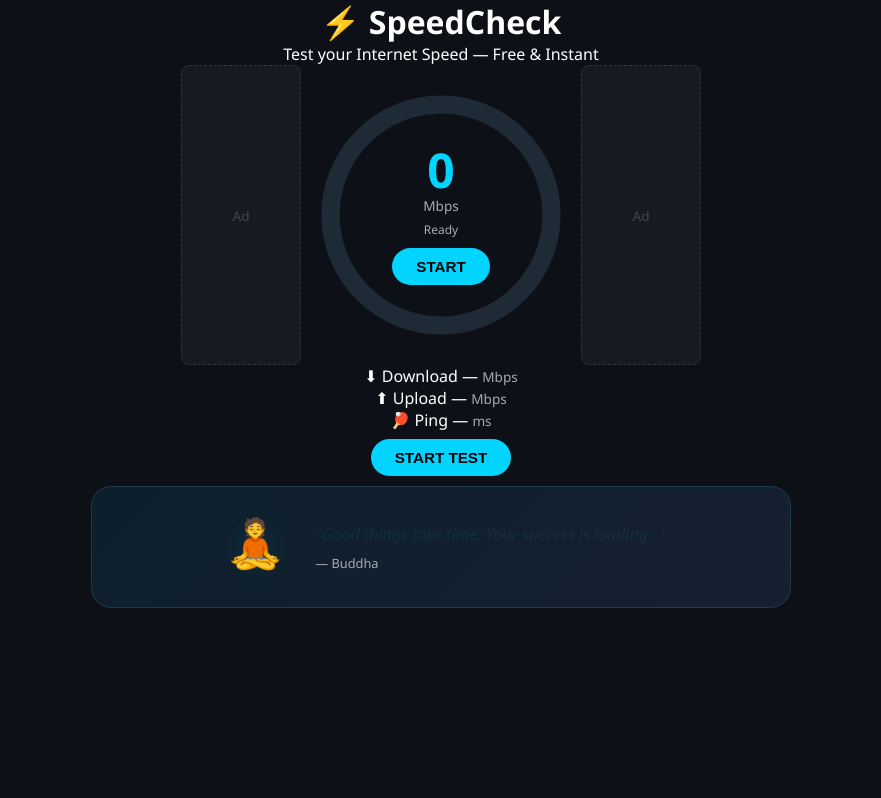
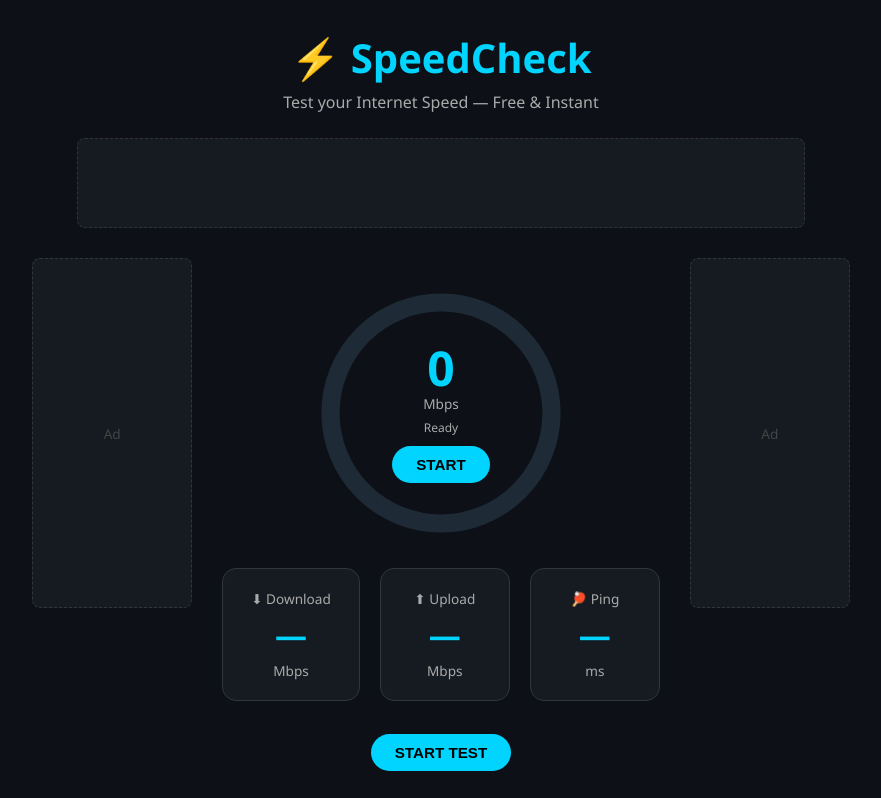
Before and after one commit to jyothi123elia/speedtest, a website: page public/index.html in a window 1280 px wide. Shown: the top 798 px of the page, without its empty margins (199-1080 px from the left). Drawn offline with Linux system fonts and the light colour scheme.

Commit message:
complete style update

```diff
--- a/public/style.css
+++ b/public/style.css
@@ -1,12 +1,73 @@
 * { margin: 0; padding: 0; box-sizing: border-box; }
+
 body {
   font-family: 'Segoe UI', sans-serif;
   background: #0d1117;
-  color: #fff;
+  color: #ffffff;
   text-align: center;
   min-height: 100vh;
 }
-.gauge-container { margin: 20px auto; display: flex; justify-content: center; }
+
+header { padding: 30px 20px 10px; }
+header h1 { font-size: 2.5rem; color: #00d4ff; }
+header p  { color: #aaaaaa; margin-top: 6px; }
+
+.ad-slot {
+  margin: 15px auto;
+  max-width: 728px;
+  min-height: 90px;
+  background: #161b22;
+  border: 1px dashed #333;
+  border-radius: 8px;
+  display: flex;
+  align-items: center;
+  justify-content: center;
+  color: #444;
+  font-size: 0.85rem;
+}
+
+.page-layout {
+  display: flex;
+  justify-content: center;
+  align-items: flex-start;
+  gap: 10px;
+  width: 100%;
+  max-width: 1200px;
+  margin: 0 auto;
+}
+
+.ad-sidebar {
+  width: 160px;
+  flex-shrink: 0;
+  position: sticky;
+  top: 20px;
+}
+
+.ad-slot.vertical {
+  width: 160px;
+  min-height: 350px;
+  max-height: 350px;
+  background: #161b22;
+  border: 1px dashed #30363d;
+  border-radius: 8px;
+  display: flex;
+  align-items: center;
+  justify-content: center;
+  color: #444;
+  font-size: 0.85rem;
+}
+
+@media (max-width: 900px) {
+  .ad-sidebar { display: none; }
+}
+
+main { padding: 20px; }
+
+.gauge-container {
+  margin: 20px auto;
+  display: flex;
+  justify-content: center;
+}
 
 .gauge-wrapper {
   position: relative;
@@ -98,6 +159,37 @@ body {
   cursor: not-allowed;
   transform: none;
 }
+
+.results-grid {
+  display: flex;
+  justify-content: center;
+  gap: 20px;
+  flex-wrap: wrap;
+  margin: 25px auto;
+}
+
+.result-card {
+  background: #161b22;
+  border: 1px solid #30363d;
+  border-radius: 14px;
+  padding: 20px 28px;
+  display: flex;
+  flex-direction: column;
+  gap: 5px;
+  min-width: 130px;
+}
+
+.label { color: #aaaaaa; font-size: 0.85rem; }
+.value { font-size: 2rem; font-weight: bold; color: #00d4ff; }
+
+footer {
+  padding: 20px;
+  color: #555;
+  font-size: 0.8rem;
+}
+
+footer a { color: #00d4ff; text-decoration: none; }
+
 /* BUDDHA SECTION */
 .buddha-section {
   display: flex;
@@ -149,24 +241,7 @@ body {
   50%       { transform: scale(1.4); opacity: 1;   }
 }
 
-.buddha-quote {
-  text-align: left;
-  max-width: 400px;
-}
-
-.quote-text {
-  color: #00d4ff;
-  font-size: 1rem;
-  font-style: italic;
-  line-height: 1.6;
-  animation: fade-quote 6s ease-in-out infinite;
-}
-
-.quote-author {
-  color: #aaa;
-  font-size: 0.8rem;
-  margin-top: 6px;
-}
+.buddha-quote { text-align: left; max-width: 400px; }
 
 .quote-text {
   color: #00d4ff;
@@ -176,53 +251,14 @@ body {
   animation: fade-quote 9s ease-in-out infinite;
 }
 
+.quote-author {
+  color: #aaa;
+  font-size: 0.8rem;
+  margin-top: 6px;
+}
+
 @keyframes fade-quote {
   0%        { opacity: 1; }
   70%, 85%  { opacity: 0; }
   100%      { opacity: 1; }
 }
-/* LEFT & RIGHT ADS */
-.page-layout {
-  display: flex;
-  justify-content: center;
-  align-items: flex-start;
-  gap: 10px;
-  width: 100%;
-  max-width: 1200px;
-  margin: 0 auto;
-}
-
-.ad-sidebar {
-  width: 160px;
-  flex-shrink: 0;
-  position: sticky;
-  top: 20px;
-}
-
-.ad-slot.vertical {
-  width: 120px;
-  min-height: 300px;
-  background: #161b22;
-  border: 1px dashed #30363d;
-  border-radius: 8px;
-  display: flex;
-  align-items: center;
-  justify-content: center;
-  color: #444;
-  font-size: 0.85rem;
-  writing-mode: horizontal-tb;
-}
-
-.ad-sidebar {
-  width: 120px;
-  flex-shrink: 0;
-  position: sticky;
-  top: 20px;
-}
-
-/* Hide sidebar ads on small screens */
-@media (max-width: 900px) {
-  .ad-sidebar {
-    display: none;
-  }
-}
```
